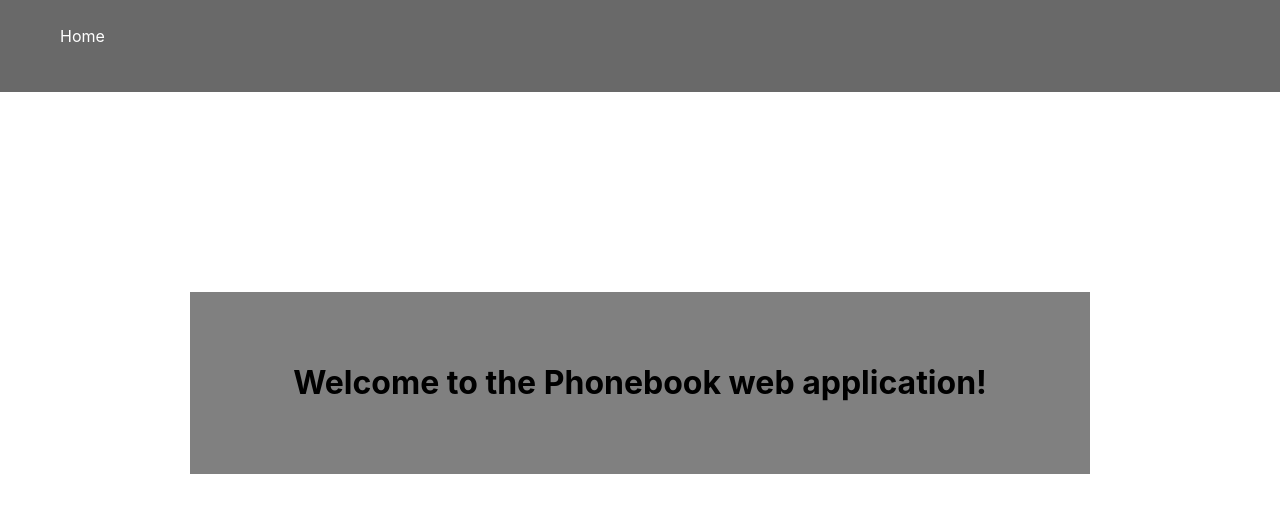
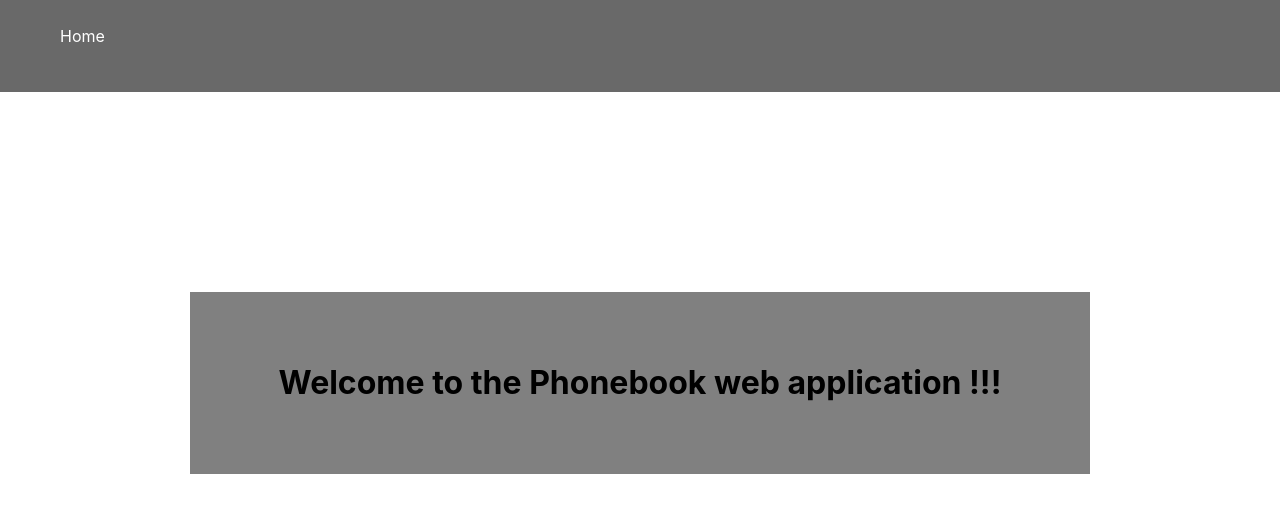
Before and after one commit to anastasiiahmel/Phonebook, a React (Create React App) app: page /phonebook/home in a window 1280 px wide. Shown: the top 512 px of the page. Built offline with nearby package versions, Linux system fonts and the light colour scheme.

Commit message:
fix page

```diff
--- a/src/components/App.jsx
+++ b/src/components/App.jsx
@@ -8,6 +8,7 @@ import Contacts from './contacts/Contacts';
 import { Home } from './home/Home';
 
 const App = () => {
+
   return (
     <>
       <Navigation />
--- a/src/components/home/Home.jsx
+++ b/src/components/home/Home.jsx
@@ -27,7 +27,7 @@ export const Home = () => {
         padding: '50px',
       }} textAlign={"Center"}>
             <h1>
-               Welcome to the Phonebook web application!
+               Welcome to the Phonebook web application !!!
             </h1>
           </Box>
        </motion.div>
```
